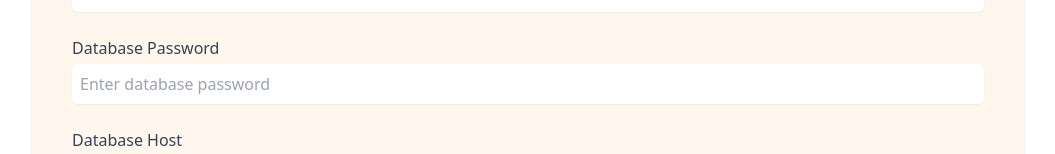
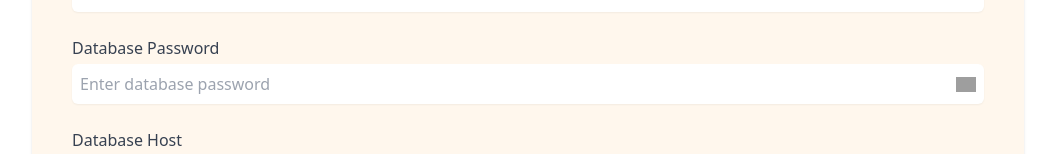
Before and after one commit to shurutech/mql, a Next.js app in the folder client/: page /add-database in a window 1280 px wide. Shown: the part 1048-1202 px from the top of the page, without its empty margins (112-1167 px from the left). Built offline with nearby package versions, Linux system fonts and the light colour scheme; grey boxes are pictures that could not be loaded.

Commit message:
MQL | added password toggle

```diff
--- a/client/app/(routes)/(public)/login/page.tsx
+++ b/client/app/(routes)/(public)/login/page.tsx
@@ -4,6 +4,8 @@ import Header from "@/app/components/header";
 import useLoginViewController from "@/app/viewControllers/loginViewController";
 import appText from "../../../assets/strings";
 import React from "react";
+import { useState } from "react";
+import Image from "next/image";
 
 const Login:React.FC = () => {
 
@@ -16,6 +18,8 @@ const Login:React.FC = () => {
   } = useLoginViewController();
 
   const text = appText.login;
+
+  const [showPassword, setShowPassword] = useState<boolean>(false);
 
   return (
     <>
@@ -48,15 +52,26 @@ const Login:React.FC = () => {
               >
                 {text.password}
               </label>
+              <div className="relative mt-1">
                 <input
                   className="w-full px-3 py-2 border rounded-lg focus:outline-none focus:ring focus:border-blue-300"
-                type="password"
+                  type={showPassword ? 'text' : 'password'}
                   name="password"
                   id="password"
                   placeholder={text.enterPassword}
                   value={password}
                   onChange={(e) => setPassword(e.target.value)}
                 />
+                <span className="absolute inset-y-0 right-0 pr-2 flex items-center cursor-pointer" onClick={() => setShowPassword(!showPassword)}>
+                  <Image
+                    src={`/eye_${showPassword ? 'close' : 'open'}.png`}
+                    alt="eye-open"
+                    className="items-center"
+                    width={20}
+                    height={20}
+                  />
+                </span>
+              </div>
             </div>
             <button
               className="w-full bg-blue-500 text-white py-2 rounded-lg hover:bg-blue-600 focus:outline-none focus:ring focus:border-blue-300 disabled:opacity-50 disabled:hover:bg-blue-500"
--- a/client/app/components/databaseConnector.tsx
+++ b/client/app/components/databaseConnector.tsx
@@ -4,6 +4,8 @@ import useConnectDatabaseViewController from "@/app/viewControllers/connectDatab
 import appText from "@/app/assets/strings";
 import Loader from "./loader";
 import React from "react";
+import { useState } from "react";
+import Image from "next/image";
 
 const DatabaseConnector = ({ onToggle,titleRef }: { onToggle: any,titleRef:React.LegacyRef<HTMLDivElement> }):React.JSX.Element => {
   const {
@@ -22,6 +24,8 @@ const DatabaseConnector = ({ onToggle,titleRef }: { onToggle: any,titleRef:React
   } = useConnectDatabaseViewController();
 
   const text = appText.connectDatabase;
+
+  const [showPassword, setShowPassword] = useState<boolean>(false);
 
   return (
     <div className="mx-auto max-w-6xl px-4 sm:px-6 lg:px-8">
@@ -71,13 +75,24 @@ const DatabaseConnector = ({ onToggle,titleRef }: { onToggle: any,titleRef:React
                     <span className="text-gray-700">
                       {text.databasePassword}
                     </span>
+                    <div className="relative mt-1">
                       <input
-                      type="password"
+                        type={showPassword ? 'text' : 'password'}
                         value={databasePassword}
                         onChange={(e) => setDatabasePassword(e.target.value)}
                         className="mt-1 py-2 pl-2 block w-full rounded-md border-gray-300 shadow-sm"
                         placeholder={text.passwordPlaceholder}
                       />
+                      <span className="absolute inset-y-0 right-0 pr-2 flex items-center cursor-pointer" onClick={() => setShowPassword(!showPassword)}>
+                        <Image
+                          src={`/eye_${showPassword ? 'close' : 'open'}.png`}
+                          alt="eye-open"
+                          className="items-center"
+                          width={20}
+                          height={20}
+                        />
+                      </span>
+                    </div>
                   </label>
                   <label className="block">
                     <span className="text-gray-700">{text.databaseHost}</span>
```
Lines whose indentation alone changed are shown as unchanged.
